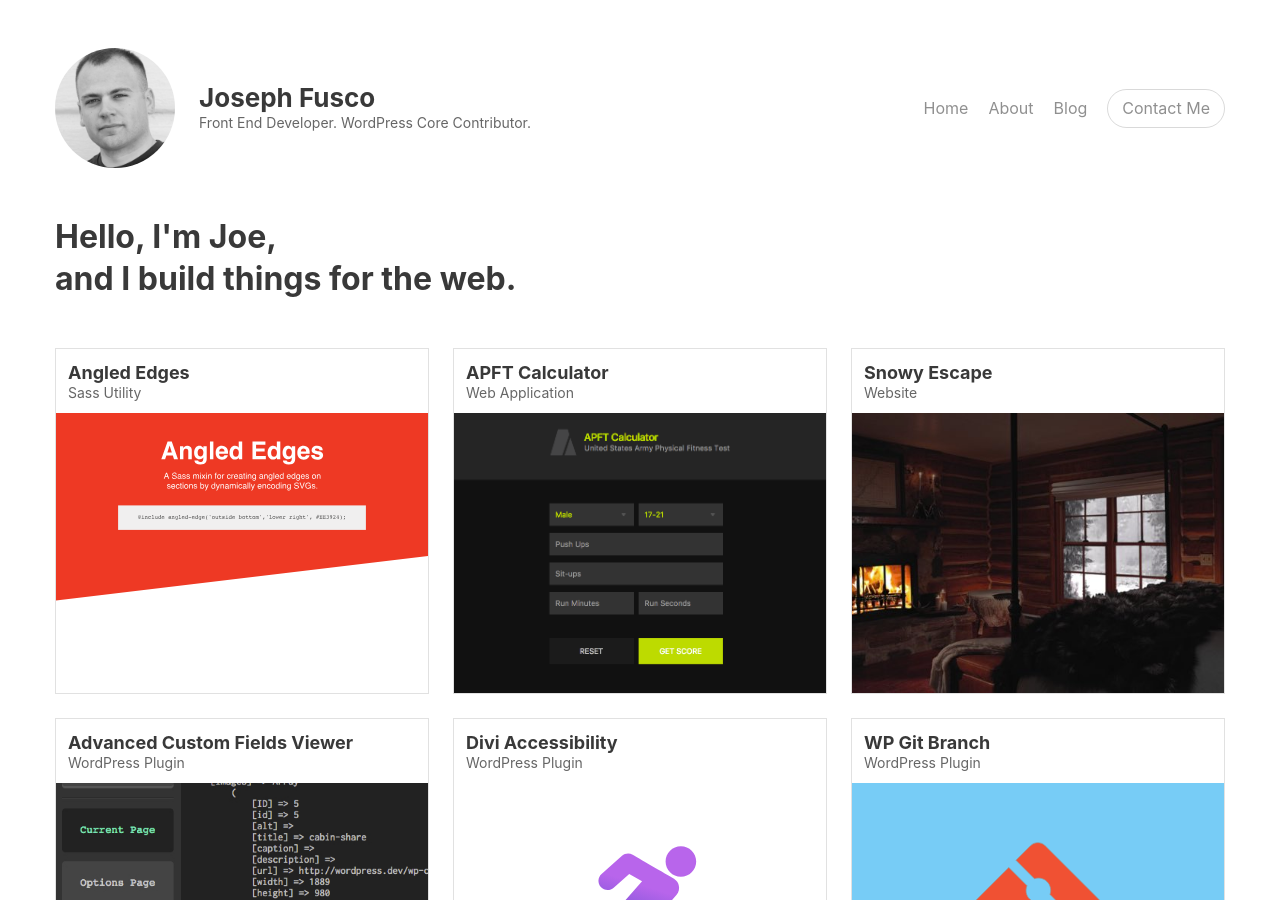
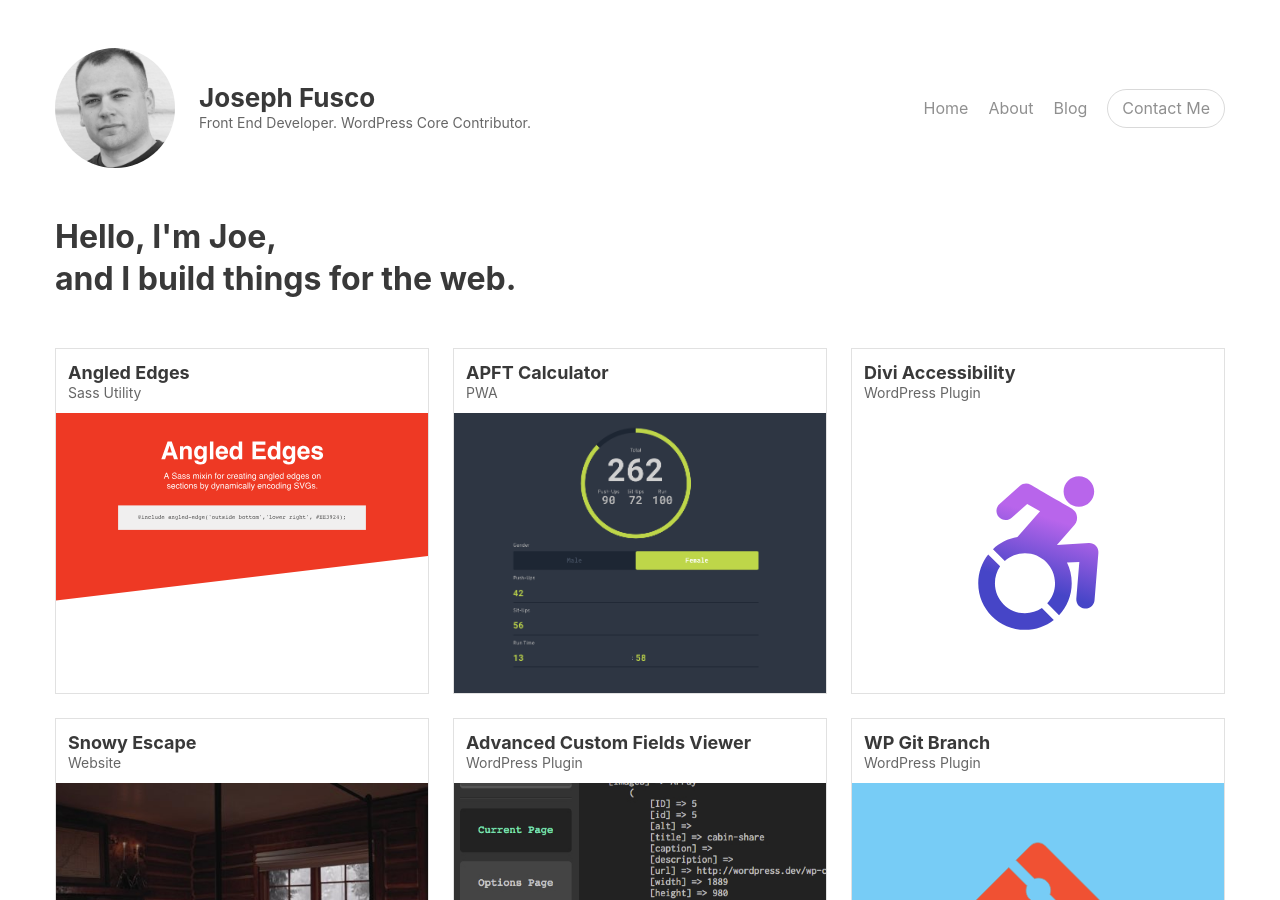
Before and after one commit to josephfusco/josephfusco.github.io, a Jekyll site: the page built from index.html, in a window 1280 px wide and 900 px high. Built offline with Jekyll 4.4.1, drawn with Linux system fonts in a browser that asks for light colours.

Commit message:
Update screenshot

```diff
--- a/_config.yml
+++ b/_config.yml
@@ -36,9 +36,14 @@
     imageFileName: angled-edges.svg
 
   - title: APFT Calculator
-    subtitle: Web Application
+    subtitle: PWA
     url: https://apft.metttc.com
     imageFileName: apft.png
+
+  - title: Divi Accessibility
+    subtitle: WordPress Plugin
+    url: https://wordpress.org/plugins/accessible-divi/
+    imageFileName: divi-accessibility.svg
 
   - title: Snowy Escape
     subtitle: Website
@@ -49,11 +54,6 @@
     subtitle: WordPress Plugin
     url: https://wordpress.org/plugins/advanced-custom-fields-viewer/
     imageFileName: acfv.jpg
-
-  - title: Divi Accessibility
-    subtitle: WordPress Plugin
-    url: https://wordpress.org/plugins/accessible-divi/
-    imageFileName: divi-accessibility.svg
 
   - title: WP Git Branch
     subtitle: WordPress Plugin
```
Also changed, not shown: assets/images/apft.png.
